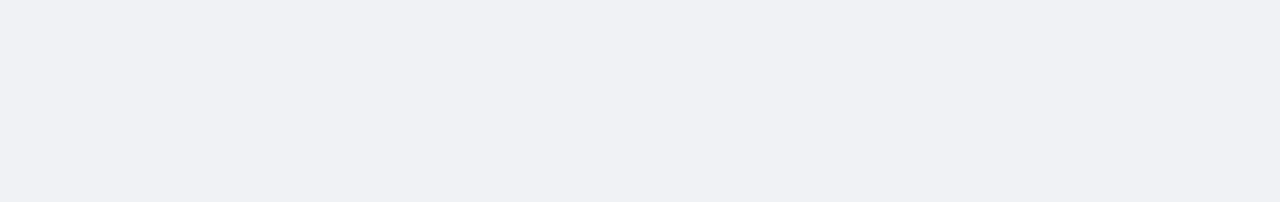
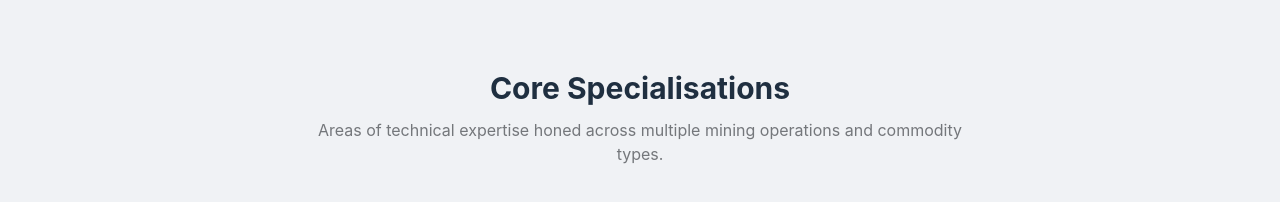
Before and after one commit to engineerdanielrunyowa/mining-portfolio-2, a Next.js app: page / in a window 1280 px wide. Shown: the part 1002-1204 px from the top of the page. Built offline with nearby package versions, Linux system fonts and the light colour scheme; no server answers.

Commit message:
Update Specialisations.tsx

```diff
--- a/src/components/public/Specialisations.tsx
+++ b/src/components/public/Specialisations.tsx
@@ -46,7 +46,7 @@ export default function Specialisations({ demoMode }: SpecialisationsProps) {
         <div
           ref={ref}
           className={`transition-all duration-700 ${
-            isVisible ? 'opacity-100 translate-y-0' : 'opacity-0 translate-y-10'
+            isVisible ? 'opacity-100 translate-y-0' : 'opacity-100 translate-y-0'
           }`}
         >
           <h2 className="text-2xl sm:text-3xl font-bold text-accent-primary dark:text-accent-secondary mb-3 text-center">
```
